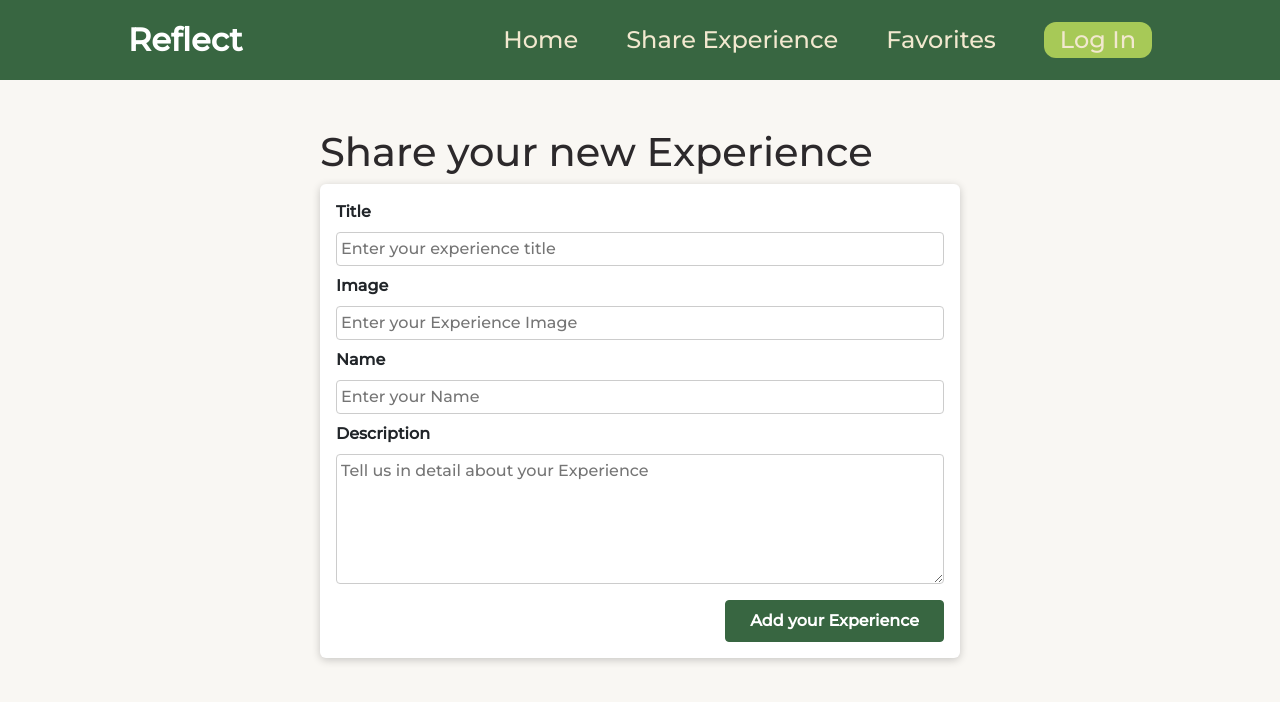
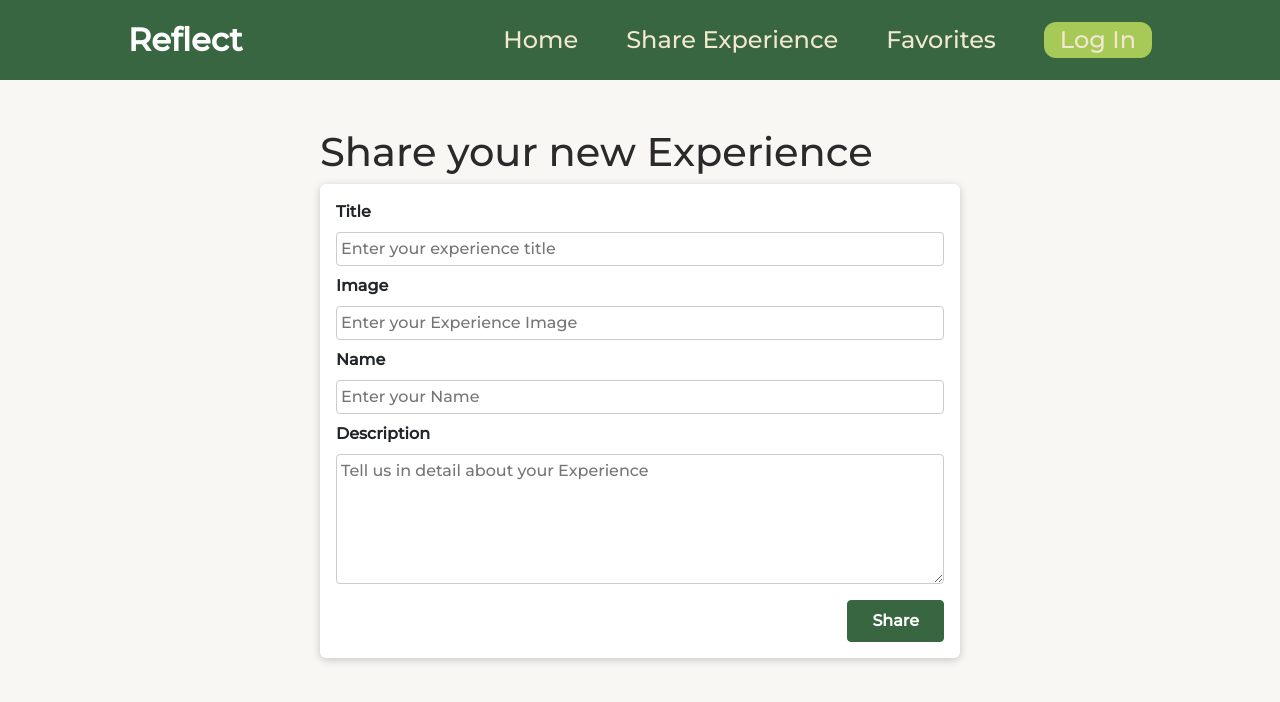
Before and after one commit to Tanushree227/reflect, a React (Create React App) app: page /newshare in a window 1280 px wide. Shown: the top 702 px of the page. Built offline with nearby package versions, Linux system fonts and the light colour scheme.

Commit message:
changed button text

```diff
--- a/src/components/share/NewShareForm.js
+++ b/src/components/share/NewShareForm.js
@@ -48,7 +48,7 @@ function NewShareForm(props) {
                     <textarea id='description' placeholder='Tell us in detail about your Experience' ref={descriptionInputRef} required rows='5' ></textarea>
                 </div>
                 <div className={classes.actions}>
-                    <button>Add your Experience</button>
+                    <button>Share</button>
                 </div>
             </form>
         </Card>
```
